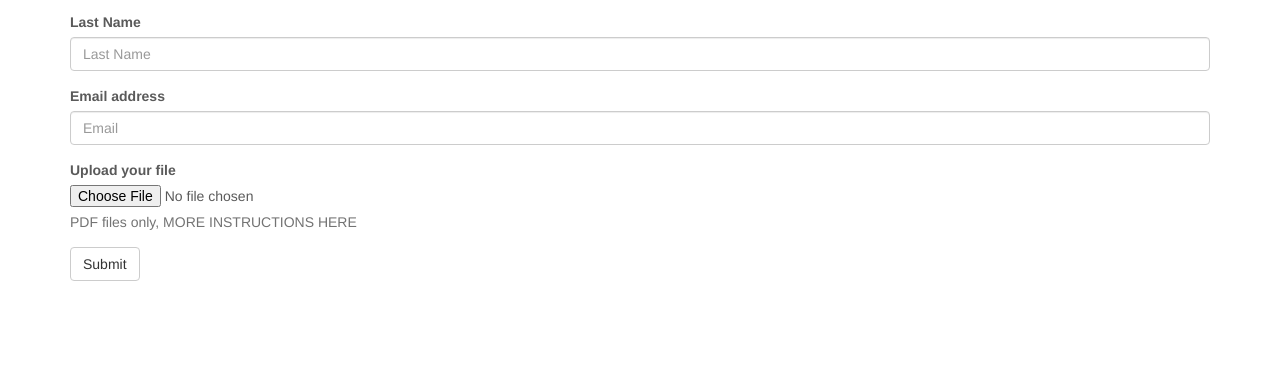
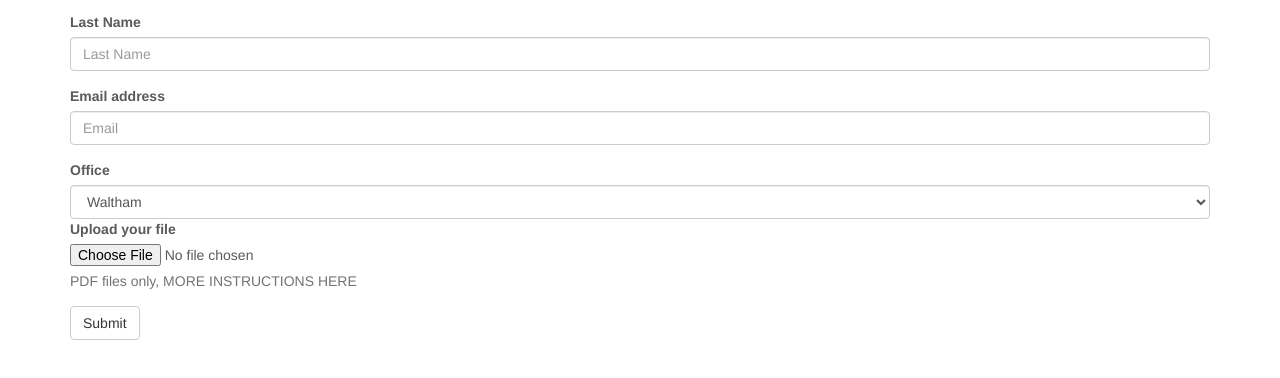
Before and after one commit to siyigu1/CimpressIWDHackathon, a website: page public/tech-form.html in a window 1280 px wide. Shown: the part 338-716 px from the top of the page. Drawn offline with nearby package versions, Linux system fonts and the light colour scheme; files whose address does not match are found by name.

Commit message:
office dropdown

```diff
--- a/public/tech-form.html
+++ b/public/tech-form.html
@@ -96,6 +96,17 @@
           <label for="email">Email address</label>
           <input type="email" class="form-control" id="email" placeholder="Email">
         </div>
+        <div>
+          <label for="office">Office</label>
+          <select class="form-control" id="office" name="office">
+            <option>Waltham</option>
+            <option>2</option>
+            <option>3</option>
+            <option>4</option>
+            <option>5</option>
+          </select>
+        </div>
+
         <div class="form-group">
           <label for="exampleInputFile">Upload your file</label>
           <input type="file" id="techFile">
```
